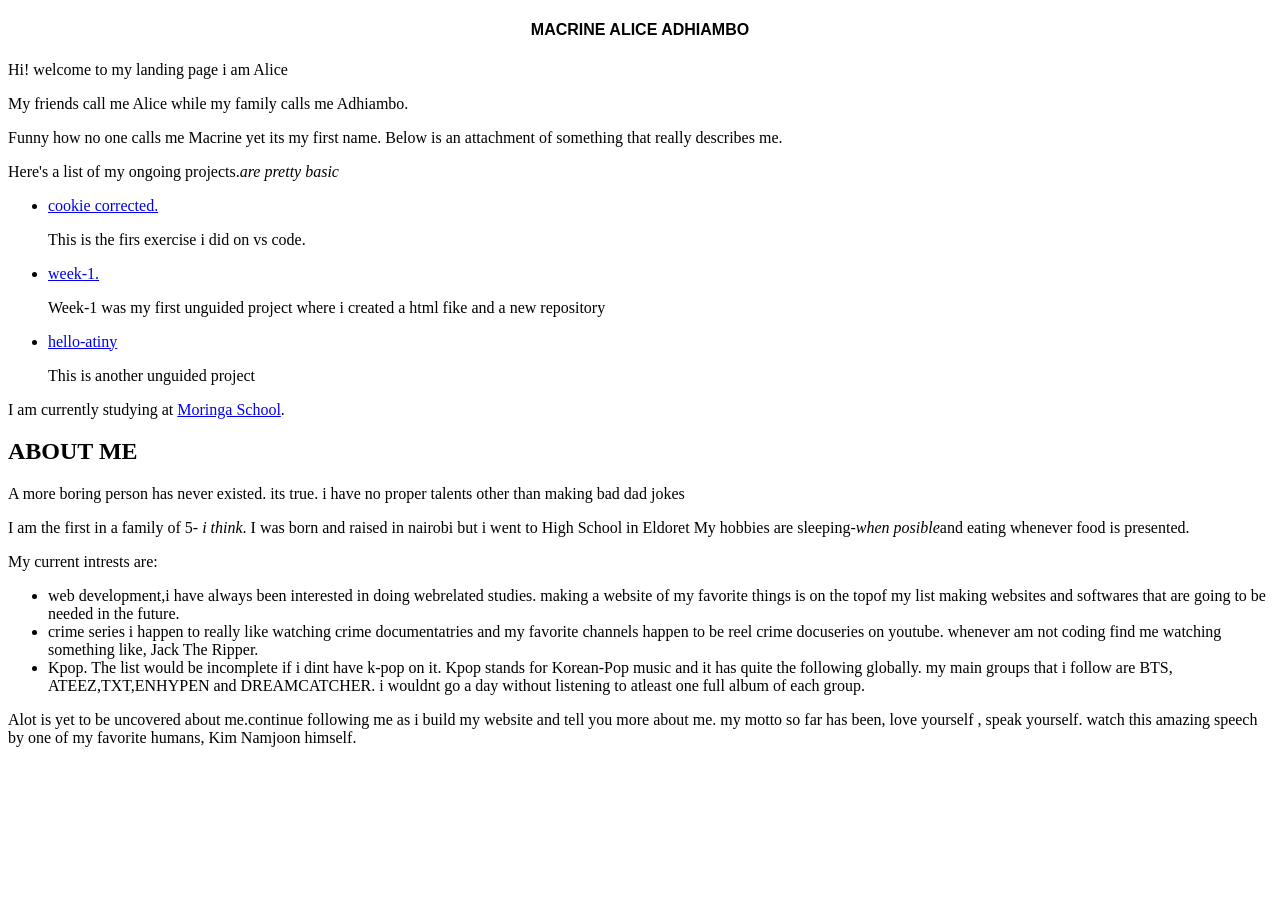
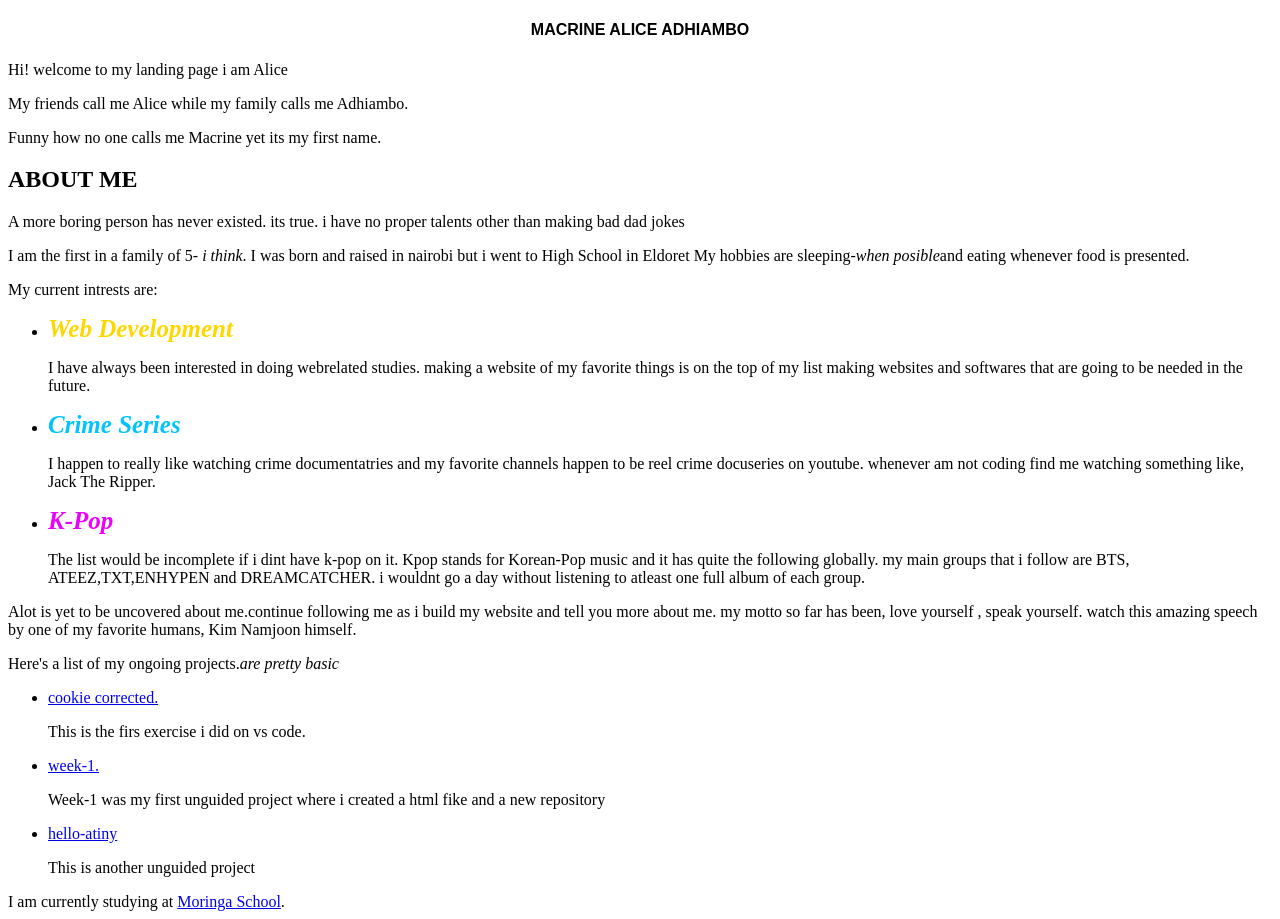
Before and after one commit to Alicia-krynne/macrine-alice, a plain HTML site: page macrine-alice.html in a window 1280 px wide. Before the commit the page ends 800 px from the top, so only its background shows below. Drawn offline with Linux system fonts and the light colour scheme.

Commit message:
add the span style

```diff
--- a/css/styles.css
+++ b/css/styles.css
@@ -7,3 +7,28 @@ h1{
     text-align: center;
     font-family: Arial;
   }
+  .bold{
+    font-style: oblique;
+    text-align: right;
+    font-size: 16pt;
+    text-shadow: blue;
+    color: darkblue;
+  }
+  #first{
+    font-weight: bolder;
+    font-style: italic;
+    font-size: 25px;
+    color: gold;
+  }
+  #second{
+    font-weight: bolder;
+    font-style: italic;
+    font-size: 25px;
+    color: rgb(0, 195, 255);
+  }
+  #third{
+    font-weight: bolder;
+    font-style: italic;
+    font-size: 25px;
+    color: rgb(234, 0, 255);
+  }
--- a/macrine-alice.html
+++ b/macrine-alice.html
@@ -8,8 +8,31 @@
 <body>
 <p>Hi! welcome to my landing page i am Alice</p>
 <p>My friends call me Alice while my family calls me Adhiambo.</p>
-<p>Funny how no one calls me Macrine yet  its my first name.
-   Below is an attachment of something that really describes me.</p>
+<p>Funny how no one calls me Macrine yet  its my first name.</p>
+<h2> <strong>ABOUT ME</strong></h2>
+<p>    A more boring person has never existed. its  true. i have no proper talents other than making bad dad jokes</p>
+<p>    I am  the first in a family of 5- <em>i think</em>.
+       I was born and raised in nairobi but i went to High School in Eldoret
+       My hobbies are sleeping-<em>when posible</em>and eating whenever food is presented.</p>
+<P class="Bold"> My current intrests are:</P>
+<ul>
+    <li> <span id="first">Web Development</span>
+        <p>  I have always been interested in  doing webrelated studies. making a website of my favorite things is on the top of my list
+        making  websites and  softwares that are going to be needed in the future.</p>
+    </li>
+    <li> <span id="second">Crime Series</span>
+        <p> I happen to really  like watching  crime documentatries and my favorite channels happen to be reel crime docuseries on youtube.
+        whenever am not  coding find me watching  something like, Jack The Ripper.</p>
+    </li>
+    <li> <span id="third">K-Pop</span>
+       <p>The list would be incomplete if i dint have k-pop on it. Kpop stands for Korean-Pop music and it  has quite the following  globally.
+     my  main groups that  i follow  are BTS, ATEEZ,TXT,ENHYPEN and DREAMCATCHER. i wouldnt go a day without listening to atleast one full album of each group.</p>
+    </li>
+</ul>
+<p> Alot is yet to be uncovered about me.continue following me as i build my  website and tell you more about me.
+    my  motto so far  has been, love yourself , speak yourself.
+    watch this amazing speech by  one of my  favorite humans, Kim Namjoon himself.
+    </p>
 <title><strong>MY PROJECTS</strong></title>
 <p>Here's a list of my ongoing projects.<em>are pretty basic</em></p>
 <ul>
@@ -21,27 +44,6 @@
                <p>This is another unguided project</p></li>
 </ul>
   I am currently studying at  <a href="http://moringaschool.com/">Moringa School</a>.
-<h2> <strong>ABOUT ME</strong></h2>
-<p>    A more boring person has never existed. its  true. i have no proper talents other than making bad dad jokes</p>
-<p>    I am  the first in a family of 5- <em>i think</em>.
-       I was born and raised in nairobi but i went to High School in Eldoret
-       My hobbies are sleeping-<em>when posible</em>and eating whenever food is presented.</p>
-<P>    My current intrests are:</P>
-<ul>
-    <li>web development,i  have always been interested in  doing webrelated studies. making a website of my favorite things is on the topof my list
-        making  websites and  softwares that are going to be needed in the future.
-    </li>
-    <li>crime series
-        i happen to really  like watching  crime documentatries and my favorite channels happen to be reel crime docuseries on youtube.
-        whenever am not  coding find me watching  something like, Jack The Ripper.</li>
 
-    <li>Kpop.
-        The list would be incomplete if i dint have k-pop on it. Kpop stands for Korean-Pop music and it  has quite the following  globally.
-     my  main groups that  i follow  are BTS, ATEEZ,TXT,ENHYPEN and DREAMCATCHER. i wouldnt go a day without listening to atleast one full album of each group. </li>
-</ul>
-<p> Alot is yet to be uncovered about me.continue following me as i build my  website and tell you more about me.
-    my  motto so far  has been, love yourself , speak yourself.
-    watch this amazing speech by  one of my  favorite humans, Kim Namjoon himself.
-    </p>
 </body>
 </html>
```
